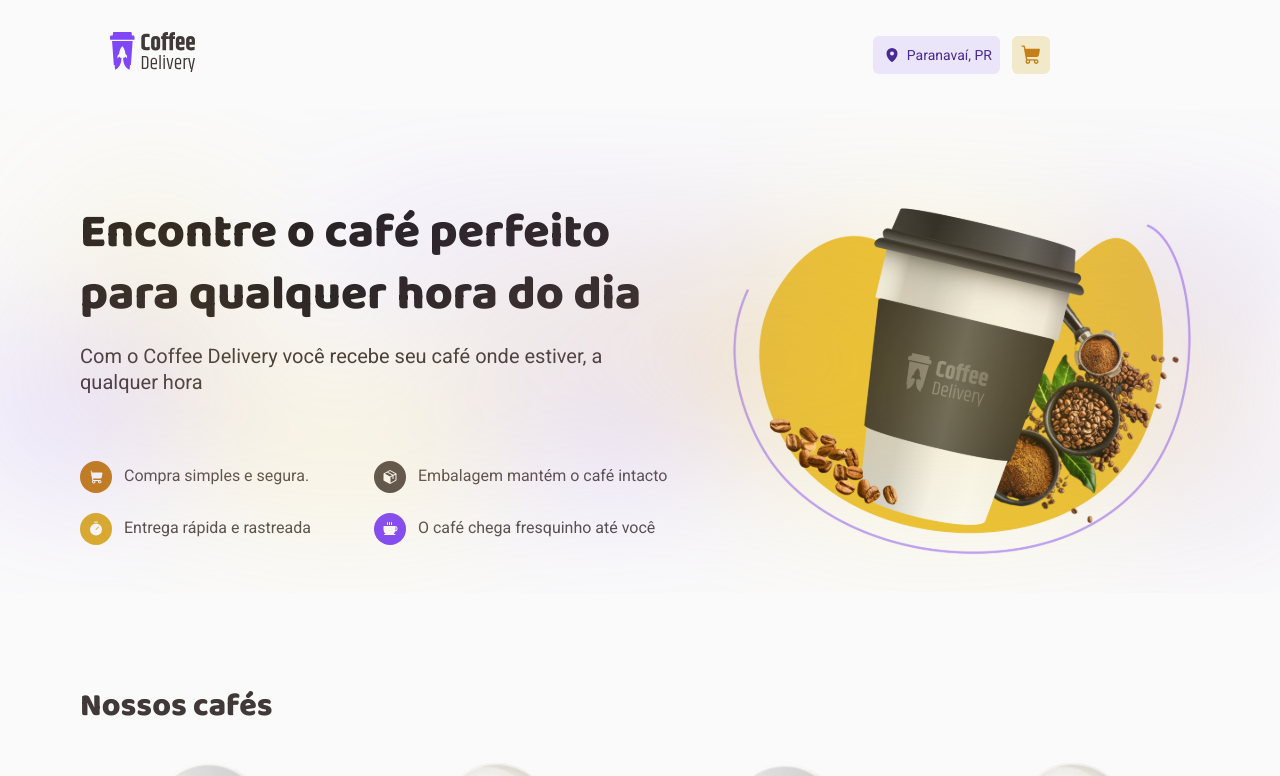
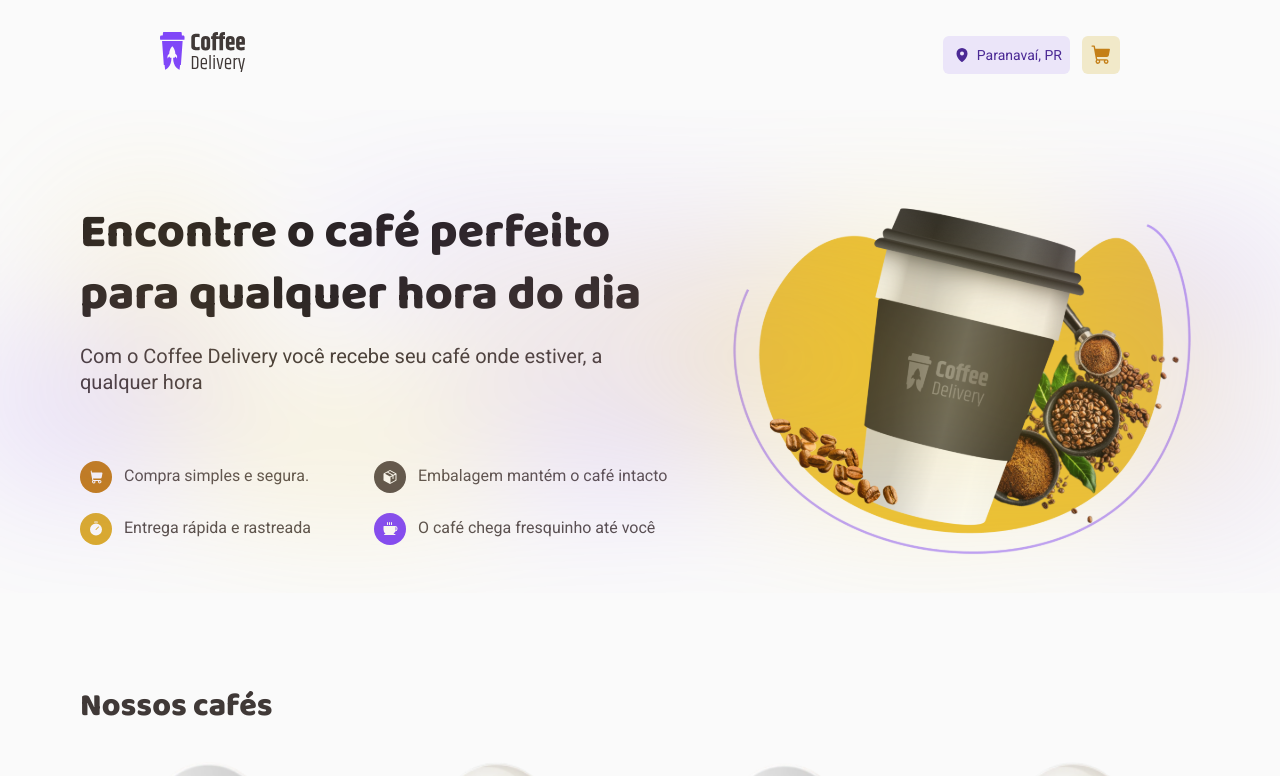
Before and after one commit to Glendson/coffee-delivery, a React (Vite) app: page / in a window 1280 px wide. Shown: the top 776 px of the page. Built offline with nearby package versions, Linux system fonts and the light colour scheme.

Commit message:
fix: header position

```diff
--- a/src/components/Header/styles.ts
+++ b/src/components/Header/styles.ts
@@ -5,8 +5,8 @@ export const HeaderContainer = styled.header`
   align-items: center;
   justify-content: space-between;
 
-  max-width: 72.5rem;
-  padding: 32px 110px;
+  max-width: 90rem;
+  padding: 32px 160px;
 
   aside {
     display: flex;
@@ -17,6 +17,8 @@ export const HeaderContainer = styled.header`
       display: flex;
       align-items: center;
       gap: 0.25rem;
+
+
 
       padding: 10px 8px;
 
```
